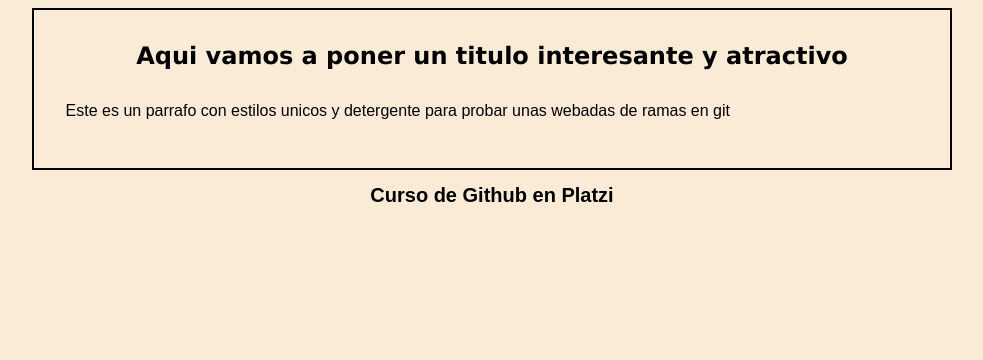
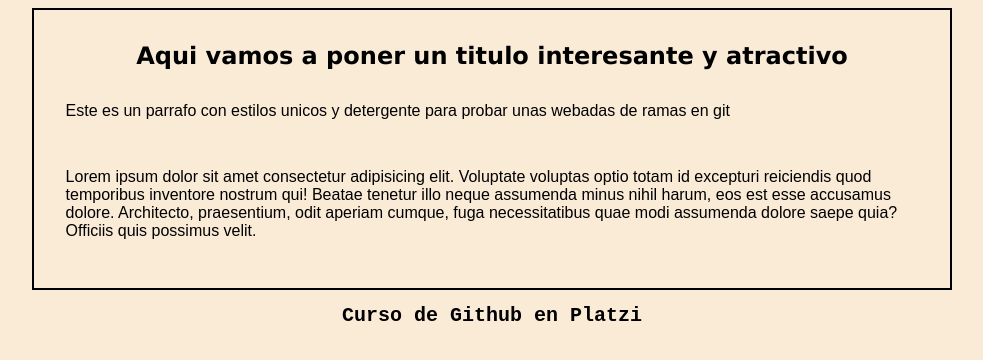
Before and after one commit to KuroMicho/Hyperblog, a plain HTML site: page index.html in a window 1280 px wide. Shown: the whole page, without its empty margins (148-1131 px from the left). Drawn offline with Linux system fonts and the light colour scheme.

Commit message:
Fuente Couriel

```diff
--- a/css/estilos.css
+++ b/css/estilos.css
@@ -1,6 +1,6 @@
 h1 {
   font-size: 20px;
-  font-family: arial, sans-serif;
+  font-family: "Courier New", Courier, monospace;
   text-align: center;
 }
 
--- a/index.html
+++ b/index.html
@@ -15,6 +15,14 @@
           Este es un parrafo con estilos unicos y detergente para probar unas
           webadas de ramas en git
         </p>
+        <p>
+          Lorem ipsum dolor sit amet consectetur adipisicing elit. Voluptate
+          voluptas optio totam id excepturi reiciendis quod temporibus inventore
+          nostrum qui! Beatae tenetur illo neque assumenda minus nihil harum,
+          eos est esse accusamus dolore. Architecto, praesentium, odit aperiam
+          cumque, fuga necessitatibus quae modi assumenda dolore saepe quia?
+          Officiis quis possimus velit.
+        </p>
       </div>
     </div>
     <h1>Curso de Github en Platzi</h1>
```
